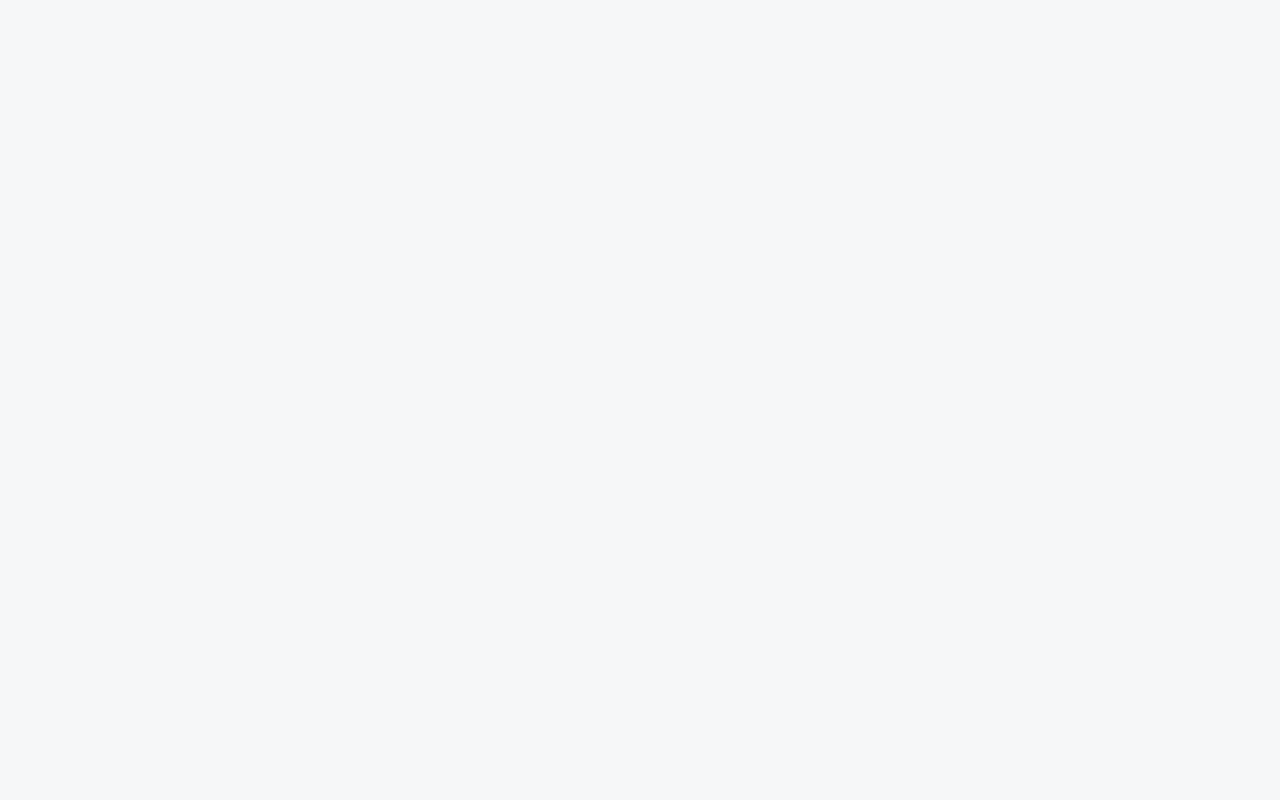
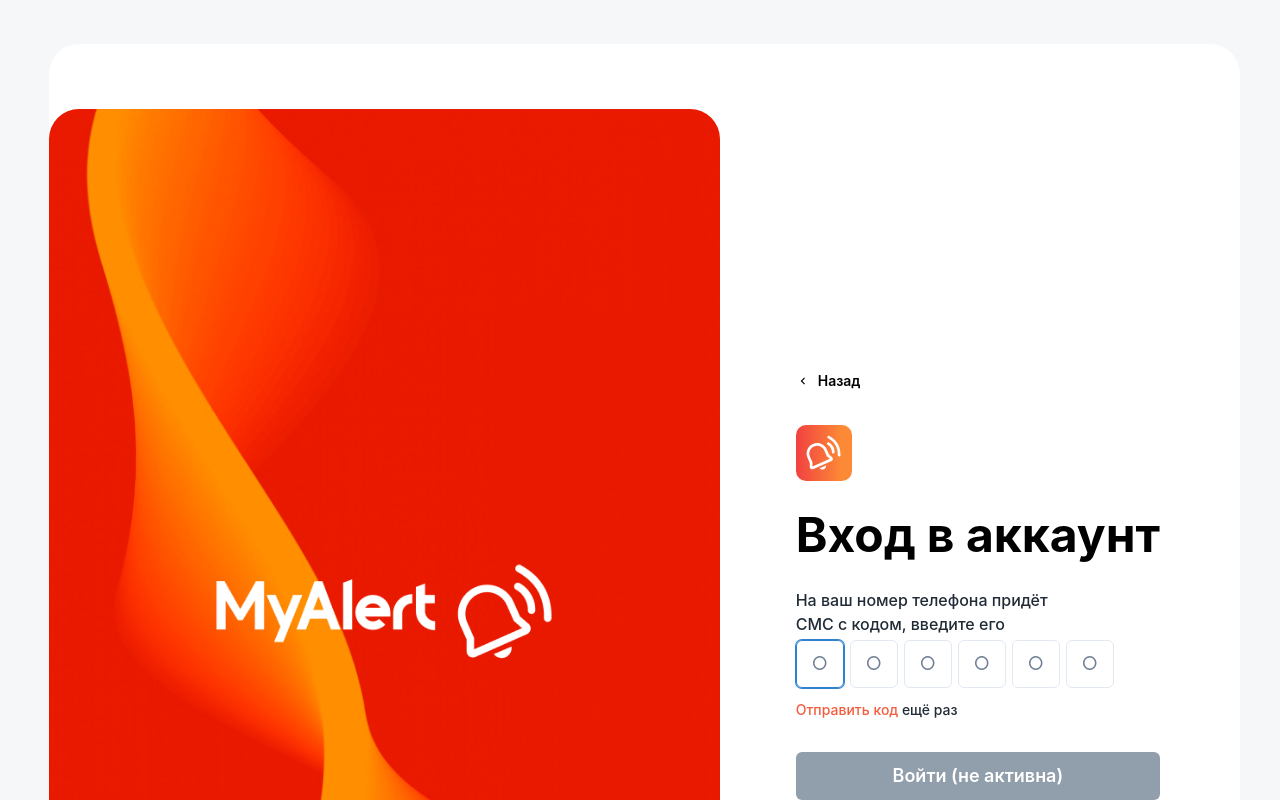
Before and after one commit to fayzullayevelmurod/myAlert, a React (Vite) app: page /login/send-code in a window 1280 px wide. Before the commit this address had no page. Shown: the top 800 px of the page. Built offline with nearby package versions, Linux system fonts and the light colour scheme.

Commit message:
login page finished

```diff
--- a/src/App.tsx
+++ b/src/App.tsx
@@ -4,7 +4,7 @@
 import { DefaultLayout } from "./layout/DefaultLayout";
 import Account from "./pages/Account";
 import { Suspense } from "react";
-import Login from "./pages/Login";
+import { Login, SendCode } from "./pages";
 
 function App() {
   return (
@@ -29,6 +29,7 @@
           })}
         </Route>
         <Route path="/login" element={<Login />} />
+        <Route path="/login/send-code" element={<SendCode />} />
       </Routes>
     </Flex>
   );
--- a/src/index.css
+++ b/src/index.css
@@ -52,6 +52,21 @@
   }
 }
 
+@media screen and (max-width: 768px) {
+  .login-content {
+    position: relative;
+    /* top: 50%; */
+    /* transform: translateY(-50%); */
+    /* left: 20px; */
+    max-width: 100%;
+    background: #fff;
+    padding: 20px;
+    border-radius: 12px;
+    margin: 0 20px;
+    /* width: calc(100% - 40px); */
+  }
+}
+
 @media screen and (max-width: 640px) {
   header .page-title {
     font-size: 24px;
--- a/src/pages/Login.tsx
+++ b/src/pages/Login.tsx
@@ -9,8 +9,20 @@
 } from "@chakra-ui/react";
 import assets from "../assets";
 import { ButtonComponent } from "../components";
+import { useState } from "react";
 
-const Login = () => {
+export const Login = () => {
+  const phoneNumberRegex = /^\+7 \(\d{3}\) \d{3} - \d{2} - \d{2}$/;
+
+  const [phoneNumber, setPhoneNumber] = useState("");
+  const [isValidPhoneNumber, setIsValidPhoneNumber] = useState(false);
+
+  const handleChange = (event: React.ChangeEvent<HTMLInputElement>) => {
+    const inputValue = event.target.value;
+    setPhoneNumber(inputValue);
+    setIsValidPhoneNumber(phoneNumberRegex.test(inputValue));
+    console.log(inputValue);
+  };
   return (
     <Box
       backgroundColor="white"
@@ -19,29 +31,56 @@
       marginLeft={{ base: "20px", sm: "32px", desktop: "49px" }}
       marginRight={{ base: "20px", sm: "32px", desktop: 10 }}
       marginBottom={{ base: "56px", sm: "40px", desktop: 8 }}
+      width="full"
+      backgroundImage={{ base: assets.loginBanner, md: "none" }}
+      py={{ base: "126px", md: "auto" }}
     >
-      <Flex gap={{ base: "40px", desktop: "76px" }} alignItems="center" pr={20}>
+      <Image
+        w={{ base: "219px", md: "full" }}
+        h={{ base: "63px", md: "full" }}
+        src={assets.myAlertLogo}
+        mb={6}
+        display={{ base: "block", md: "none" }}
+        mx="auto"
+      />
+      <Flex
+        gap={{ base: "40px", desktop: "76px" }}
+        alignItems="center"
+        pr={{ base: "0", md: 10, desktop: 20 }}
+        position="relative"
+        flexDir={{ base: "column", md: "row" }}
+      >
         <Box
-          maxW={{ base: "full", sm: "458px", desktop: "695px" }}
-          maxH="1043px"
+          maxW={{ base: "full", md: "458px", desktop: "695px" }}
+          maxH={{ base: "auto", md: "1043px" }}
           position="relative"
+          display={{ base: "none", md: "block" }}
         >
           <Image
             w="full"
             h="full"
             src={assets.loginBanner}
             borderRadius={{ base: "18px", sm: "30px" }}
+            display={{ base: "none", md: "block" }}
           />
           <Box
-            position="absolute"
-            top="50%"
+            position={{ base: "relative", md: "absolute" }}
+            top={{ base: "156px", md: "50%" }}
             left="50%"
             transform="translate(-50%, -50%)"
           >
-            <Image src={assets.myAlertLogo} />
+            <Image
+              w={{ base: "219px", md: "full" }}
+              h={{ base: "63px", md: "full" }}
+              src={assets.myAlertLogo}
+            />
           </Box>
         </Box>
-        <Box flex={1} maxW="500px">
+        <Box
+          flex={1}
+          maxW={{ base: "full", md: "500px" }}
+          className="login-content"
+        >
           <Flex
             justifyContent={"center"}
             alignItems={"center"}
@@ -58,13 +97,25 @@
             fontWeight="bold"
             my={{ base: "20px", desktop: 8 }}
             color="black.base"
+            whiteSpace="nowrap"
           >
             Вход в аккаунт
           </Heading>
           <Text lineHeight={6} mb={1} color="black.1">
             Телефон
           </Text>
-          <Input placeholder="+7 (___) ___ - __ - __" size="lg" />
+          <Input
+            type="number"
+            placeholder="+7 (___) ___ - __ - __"
+            size="lg"
+            value={phoneNumber}
+            onChange={handleChange}
+          />
+          {isValidPhoneNumber ? (
+            <p style={{ color: "green" }}>Valid phone number</p>
+          ) : (
+            <p style={{ color: "red" }}>Invalid phone number</p>
+          )}
           <Checkbox
             size="sm"
             colorScheme="brand"
@@ -80,10 +131,10 @@
             width="full"
             size={"lg"}
             colorScheme={"brand"}
+            to="/login/send-code"
           />
         </Box>
       </Flex>
     </Box>
   );
 };
-export default Login;
--- /dev/null
+++ b/src/pages/SendCode.tsx
@@ -0,0 +1,216 @@
+import {
+  Box,
+  Button,
+  Flex,
+  Heading,
+  Image,
+  Input,
+  Stack,
+  Text,
+} from "@chakra-ui/react";
+import assets from "../assets";
+import { ButtonComponent } from "../components";
+import { useEffect, useRef, useState } from "react";
+import { Link } from "react-router-dom";
+import { ChevronLeftIcon } from "@chakra-ui/icons";
+
+export const SendCode = () => {
+  const [showResendMessage, setShowResendMessage] = useState(false);
+  const [countdown, setCountdown] = useState(36);
+
+  useEffect(() => {
+    let timer;
+    if (showResendMessage) {
+      timer = setInterval(() => {
+        setCountdown((prevCount) => {
+          if (prevCount === 1) {
+            setShowResendMessage(false);
+            clearInterval(timer);
+            return 36;
+          } else {
+            return prevCount - 1;
+          }
+        });
+      }, 1000);
+    }
+    return () => clearInterval(timer);
+  }, [showResendMessage]);
+
+  const handleButtonClick = () => {
+    setShowResendMessage(true);
+  };
+
+  const inputs = useRef([]);
+
+  useEffect(() => {
+    if (inputs.current[0]) {
+      inputs.current[0].focus();
+    }
+  }, []);
+
+  const handleChange = (index, e) => {
+    const value = e.target.value;
+    if (value.length >= 1 && index < inputs.current.length - 1) {
+      inputs.current[index + 1].focus();
+    } else if (value.length >= 1) {
+      e.target.value = value.slice(0, 1);
+    }
+  };
+
+  return (
+    <Box
+      backgroundColor="white"
+      borderRadius="30px"
+      marginTop={{ base: "56px", sm: "40px", desktop: "44px" }}
+      marginLeft={{ base: "20px", sm: "32px", desktop: "49px" }}
+      marginRight={{ base: "20px", sm: "32px", desktop: 10 }}
+      marginBottom={{ base: "56px", sm: "40px", desktop: 8 }}
+      width="full"
+      backgroundImage={{ base: assets.loginBanner, md: "none" }}
+      py={{ base: "65", md: "auto" }}
+    >
+      <Image
+        w={{ base: "219px", md: "full" }}
+        h={{ base: "63px", md: "full" }}
+        src={assets.myAlertLogo}
+        mb={6}
+        display={{ base: "block", md: "none" }}
+        mx="auto"
+      />
+      <Flex
+        gap={{ base: "40px", desktop: "76px" }}
+        alignItems="center"
+        pr={{ base: "0", md: 10, desktop: 20 }}
+        position="relative"
+        flexDir={{ base: "column", md: "row" }}
+      >
+        <Box
+          maxW={{ base: "full", md: "458px", desktop: "695px" }}
+          maxH={{ base: "auto", md: "1043px" }}
+          position="relative"
+          display={{ base: "none", md: "block" }}
+        >
+          <Image
+            w="full"
+            h="full"
+            src={assets.loginBanner}
+            borderRadius={{ base: "18px", sm: "30px" }}
+            display={{ base: "none", md: "block" }}
+          />
+          <Box
+            position={{ base: "relative", md: "absolute" }}
+            top={{ base: "156px", md: "50%" }}
+            left="50%"
+            transform="translate(-50%, -50%)"
+          >
+            <Image
+              w={{ base: "219px", md: "full" }}
+              h={{ base: "63px", md: "full" }}
+              src={assets.myAlertLogo}
+            />
+          </Box>
+        </Box>
+        <Box
+          flex={1}
+          maxW={{ base: "full", md: "500px" }}
+          className="login-content"
+        >
+          <Button
+            fontSize="sm"
+            color="black.base"
+            lineHeight={6}
+            fontWeight={600}
+            leftIcon={<ChevronLeftIcon />}
+            colorScheme="transparent"
+            padding={0}
+            h="fit-content"
+            mb={8}
+          >
+            <Link to="/login">Назад</Link>
+          </Button>
+          <Flex
+            justifyContent={"center"}
+            alignItems={"center"}
+            borderRadius="10px"
+            className="gradient-bg"
+            width={14}
+            height={14}
+          >
+            <Image src={assets.callIcon} />
+          </Flex>
+          <Heading
+            fontSize={{ base: "28px", sm: "36px", desktop: "48px" }}
+            lineHeight={{ base: "34px", sm: "58px", desktop: "43px" }}
+            fontWeight="bold"
+            my={{ base: "20px", desktop: 8 }}
+            color="black.base"
+            whiteSpace="nowrap"
+          >
+            Вход в аккаунт
+          </Heading>
+          <Text lineHeight={6} mb={1} color="black.1" fontWeight={500}>
+            На ваш номер телефона придёт СМС с кодом, введите его
+          </Text>
+          <Flex gap="6px">
+            {[0, 1, 2, 3, 4, 5].map((index) => (
+              <Input
+                key={index}
+                ref={(el) => (inputs.current[index] = el)}
+                onChange={(e) => handleChange(index, e)}
+                placeholder="○"
+                size="lg"
+                fontSize={{ base: "sm", sm: "lg" }}
+                px="0"
+                textAlign="center"
+                w={{ base: 8, sm: "48px" }}
+                h={{ base: 8, sm: "48px" }}
+              />
+            ))}
+          </Flex>
+
+          <Text
+            color="brand.base"
+            lineHeight="20px"
+            fontSize="sm"
+            fontWeight={500}
+            mt={3}
+            mb={8}
+            cursor="pointer"
+            onClick={handleButtonClick}
+          >
+            {showResendMessage ? (
+              `Отправить код ещё раз через ${countdown} секунд`
+            ) : (
+              <Text as="span" display="inline-block">
+                Отправить код{" "}
+                <Text as="span" color="black.1">
+                  ещё раз
+                </Text>
+              </Text>
+            )}
+          </Text>
+          <Stack spacing={2}>
+            <ButtonComponent
+              text={"Войти (не активна)"}
+              width="full"
+              size={"lg"}
+              bg="#919EAB"
+              color="white"
+              to="/login/send-code"
+              _hover={{ bg: "black.2" }}
+            />
+            <ButtonComponent
+              text="Назад"
+              width="full"
+              size={"lg"}
+              variant="outline"
+              colorScheme="gray"
+              color="black.4"
+              to="/login"
+            />
+          </Stack>
+        </Box>
+      </Flex>
+    </Box>
+  );
+};
--- a/src/pages/index.ts
+++ b/src/pages/index.ts
@@ -1,3 +1,2 @@
-// export Login from "./Login";
-// export Account from "./Account";
-// export {Connectors} from './Connectors';
+export {Login} from './Login';
+export {SendCode} from './SendCode';
--- a/src/routes/idnex.ts
+++ b/src/routes/idnex.ts
@@ -1,15 +1,9 @@
 import { lazy } from "react";
 const Account = lazy(() => import("../pages/Account"));
-const Login = lazy(() => import("../pages/Login"));
 const Connectors = lazy(() => import("../pages/Connectors"));
 const EditingAdding = lazy(() => import("../pages/EditingAdding"));
 
 const coreRoutes = [
-  {
-    path: "/login",
-    title: "Text",
-    component: Login,
-  },
   {
     path: "/account",
     title: "Text",
```
